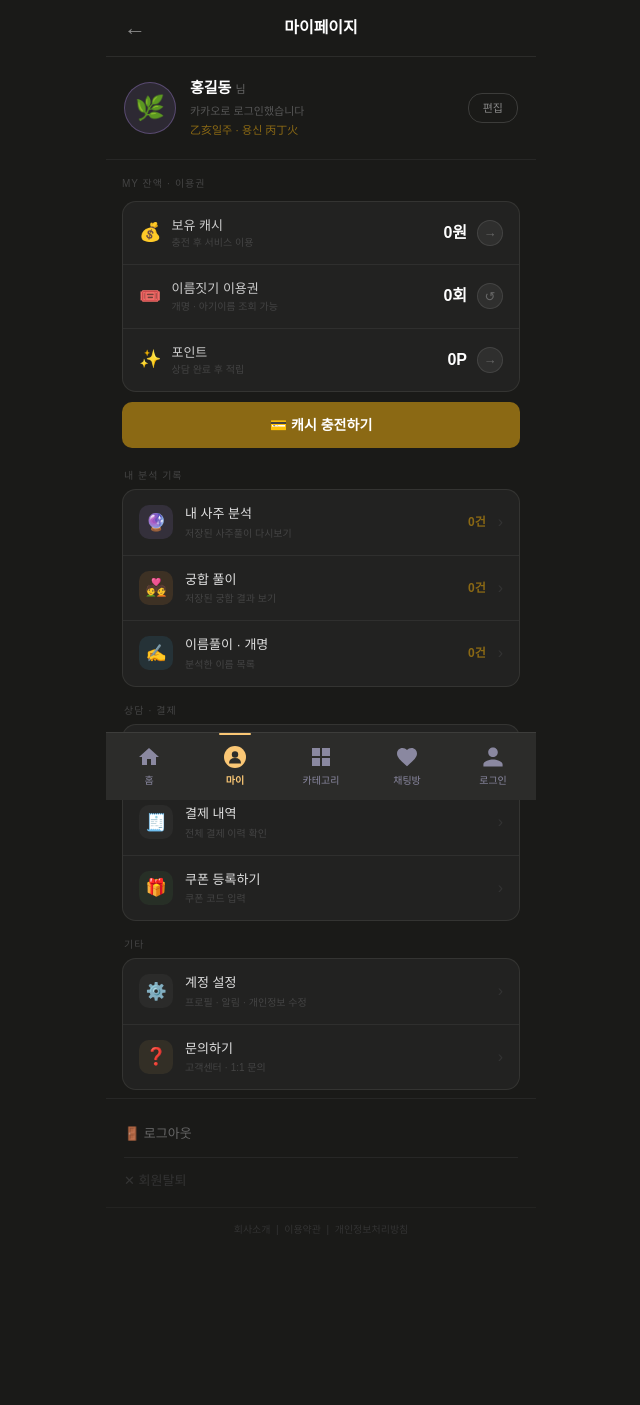
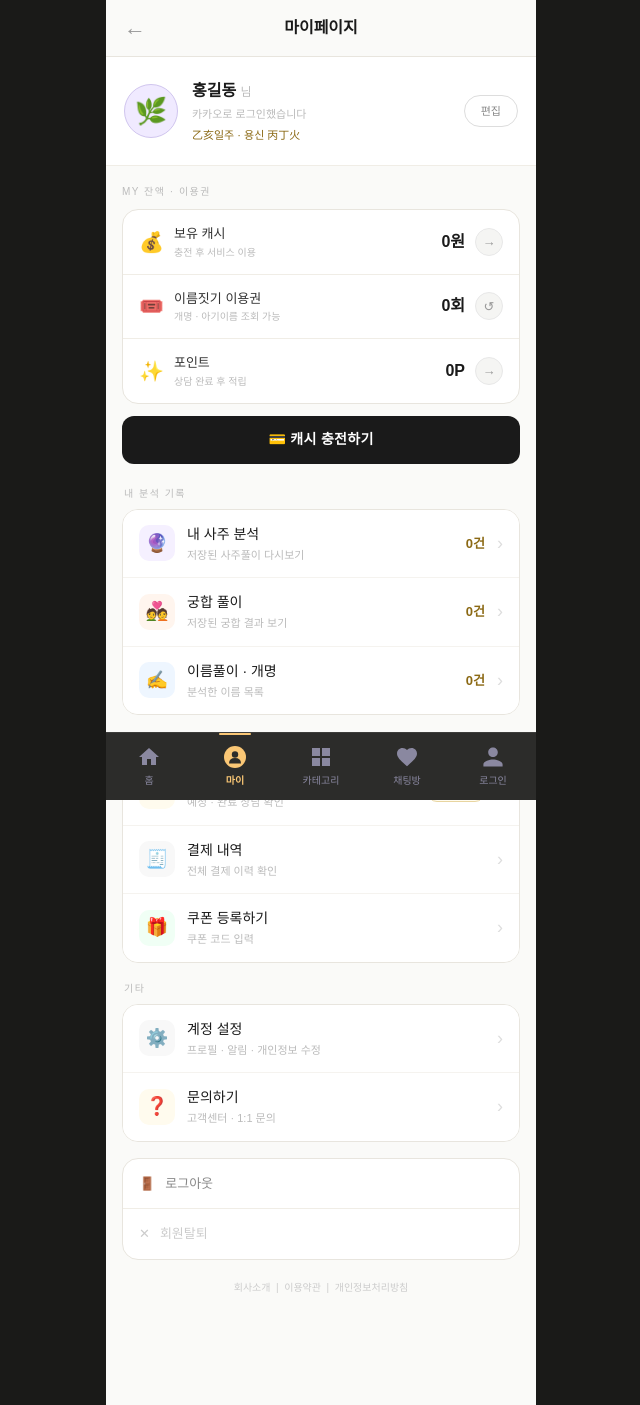
Before and after one commit to lysh0112-cpu/myjae, a Next.js app: page /mypage-new in a window 1280 px wide. Shown: the whole page, without its empty margins (319-959 px from the left). Before the commit the page ends 1351 px from the top, so only its background shows below. Built offline with nearby package versions, Linux system fonts and the light colour scheme; no server answers.

Commit message:
Update page.tsx

```diff
--- a/app/mypage-new/page.tsx
+++ b/app/mypage-new/page.tsx
@@ -9,25 +9,25 @@ export default function MyPageNew() {
   return (
     <div style={{
       minHeight: '100vh',
-      background: '#1a1a18',
+      background: '#FAFAF8',
       maxWidth: '430px',
       margin: '0 auto',
       fontFamily: "'Apple SD Gothic Neo', 'Noto Sans KR', sans-serif",
+      color: '#1a1a1a',
     }}>
 
       {/* 헤더 */}
       <div style={{
-        display: 'flex',
-        alignItems: 'center',
-        justifyContent: 'space-between',
+        display: 'flex', alignItems: 'center', justifyContent: 'space-between',
         padding: '16px 18px',
-        borderBottom: '0.5px solid rgba(255,255,255,0.08)',
+        background: '#FAFAF8',
+        borderBottom: '0.5px solid #e8e5de',
       }}>
         <button
           onClick={() => router.back()}
-          style={{ background: 'none', border: 'none', color: '#888', fontSize: '22px', cursor: 'pointer', lineHeight: 1 }}
+          style={{ background: 'none', border: 'none', color: '#999', fontSize: '22px', cursor: 'pointer', lineHeight: 1 }}
         >←</button>
-        <span style={{ fontSize: '16px', fontWeight: 600, color: '#fff' }}>마이페이지</span>
+        <span style={{ fontSize: '16px', fontWeight: 600, color: '#1a1a1a' }}>마이페이지</span>
         <div style={{ width: '22px' }} />
       </div>
 
@@ -36,50 +36,52 @@ export default function MyPageNew() {
         {/* 유저 정보 */}
         <div style={{
           display: 'flex', alignItems: 'center', gap: '14px',
-          padding: '20px 18px',
-          borderBottom: '0.5px solid rgba(255,255,255,0.06)',
+          padding: '22px 18px',
+          borderBottom: '0.5px solid #f0ede6',
+          background: '#fff',
         }}>
           <div style={{
-            width: '52px', height: '52px', borderRadius: '50%',
-            background: 'rgba(155,125,204,0.15)',
-            border: '1.5px solid rgba(155,125,204,0.4)',
+            width: '54px', height: '54px', borderRadius: '50%',
+            background: '#f0eaff',
+            border: '1.5px solid #d0c5ee',
             display: 'flex', alignItems: 'center', justifyContent: 'center',
-            fontSize: '24px', flexShrink: 0,
+            fontSize: '26px', flexShrink: 0,
           }}>🌿</div>
           <div style={{ flex: 1 }}>
-            <div style={{ fontSize: '15px', fontWeight: 600, color: '#fff', marginBottom: '3px' }}>
-              홍길동 <span style={{ fontSize: '11px', fontWeight: 400, color: '#666' }}>님</span>
+            <div style={{ fontSize: '16px', fontWeight: 600, color: '#1a1a1a', marginBottom: '3px' }}>
+              홍길동 <span style={{ fontSize: '12px', fontWeight: 400, color: '#bbb' }}>님</span>
             </div>
-            <div style={{ fontSize: '11px', color: '#555', marginBottom: '3px' }}>카카오로 로그인했습니다</div>
-            <div style={{ fontSize: '11px', color: '#8B6914' }}>乙亥일주 · 용신 丙丁火</div>
+            <div style={{ fontSize: '11px', color: '#bbb', marginBottom: '4px' }}>카카오로 로그인했습니다</div>
+            <div style={{ fontSize: '11px', color: '#8B6914', fontWeight: 500 }}>乙亥일주 · 용신 丙丁火</div>
           </div>
           <button style={{
-            padding: '6px 14px',
-            border: '0.5px solid rgba(255,255,255,0.15)',
-            borderRadius: '14px', background: 'none',
+            padding: '7px 16px',
+            border: '0.5px solid #ddd',
+            borderRadius: '16px', background: '#fff',
             color: '#888', fontSize: '11px', cursor: 'pointer', flexShrink: 0,
           }}>편집</button>
         </div>
 
         {/* 잔액 · 이용권 */}
-        <div style={{ padding: '16px 16px 0' }}>
-          <div style={{ fontSize: '10px', color: '#444', letterSpacing: '1px', marginBottom: '10px' }}>
+        <div style={{ padding: '18px 16px 0', background: '#FAFAF8' }}>
+          <div style={{ fontSize: '10px', color: '#bbb', letterSpacing: '1.5px', marginBottom: '10px' }}>
             MY 잔액 · 이용권
           </div>
           <div style={{
-            background: 'rgba(255,255,255,0.04)',
-            border: '0.5px solid rgba(255,255,255,0.08)',
-            borderRadius: '14px', overflow: 'hidden',
+            background: '#fff',
+            border: '0.5px solid #e8e5de',
+            borderRadius: '16px', overflow: 'hidden',
           }}>
             <BalRow icon="💰" title="보유 캐시" sub="충전 후 서비스 이용" value="0원" action="→" />
             <BalRow icon="🎟️" title="이름짓기 이용권" sub="개명 · 아기이름 조회 가능" value="0회" action="↺" />
             <BalRow icon="✨" title="포인트" sub="상담 완료 후 적립" value="0P" action="→" last />
           </div>
           <button style={{
-            width: '100%', height: '46px',
-            background: '#8B6914', border: 'none', borderRadius: '10px',
+            width: '100%', height: '48px',
+            background: '#1a1a1a', border: 'none', borderRadius: '12px',
             color: '#fff', fontSize: '14px', fontWeight: 600,
-            cursor: 'pointer', marginTop: '10px', marginBottom: '4px',
+            cursor: 'pointer', marginTop: '12px', marginBottom: '4px',
+            letterSpacing: '0.3px',
           }}>
             💳 캐시 충전하기
           </button>
@@ -88,56 +90,58 @@ export default function MyPageNew() {
         {/* 내 분석 기록 */}
         <SectionLabel label="내 분석 기록" />
         <MenuGroup>
-          <MenuItem icon="🔮" iconBg="rgba(155,125,204,0.15)" title="내 사주 분석" sub="저장된 사주풀이 다시보기" count="0건" />
-          <MenuItem icon="💑" iconBg="rgba(212,132,58,0.15)" title="궁합 풀이" sub="저장된 궁합 결과 보기" count="0건" />
-          <MenuItem icon="✍️" iconBg="rgba(58,138,180,0.15)" title="이름풀이 · 개명" sub="분석한 이름 목록" count="0건" last />
+          <MenuItem icon="🔮" iconBg="#f5f0ff" title="내 사주 분석" sub="저장된 사주풀이 다시보기" count="0건" />
+          <MenuItem icon="💑" iconBg="#fff5ee" title="궁합 풀이" sub="저장된 궁합 결과 보기" count="0건" />
+          <MenuItem icon="✍️" iconBg="#eef6ff" title="이름풀이 · 개명" sub="분석한 이름 목록" count="0건" last />
         </MenuGroup>
 
         {/* 상담 · 결제 */}
         <SectionLabel label="상담 · 결제" />
         <MenuGroup>
-          <MenuItem icon="📋" iconBg="rgba(255,245,200,0.08)" title="상담 예약 내역" sub="예정 · 완료 상담 확인" badge="0건 예정" />
-          <MenuItem icon="🧾" iconBg="rgba(255,255,255,0.04)" title="결제 내역" sub="전체 결제 이력 확인" />
-          <MenuItem icon="🎁" iconBg="rgba(100,200,100,0.08)" title="쿠폰 등록하기" sub="쿠폰 코드 입력" last />
+          <MenuItem icon="📋" iconBg="#fffbee" title="상담 예약 내역" sub="예정 · 완료 상담 확인" badge="0건 예정" />
+          <MenuItem icon="🧾" iconBg="#f8f8f8" title="결제 내역" sub="전체 결제 이력 확인" />
+          <MenuItem icon="🎁" iconBg="#f0fff5" title="쿠폰 등록하기" sub="쿠폰 코드 입력" last />
         </MenuGroup>
 
         {/* 기타 */}
         <SectionLabel label="기타" />
         <MenuGroup>
-          <MenuItem icon="⚙️" iconBg="rgba(255,255,255,0.04)" title="계정 설정" sub="프로필 · 알림 · 개인정보 수정" />
-          <MenuItem icon="❓" iconBg="rgba(255,200,100,0.08)" title="문의하기" sub="고객센터 · 1:1 문의" last />
+          <MenuItem icon="⚙️" iconBg="#f8f8f8" title="계정 설정" sub="프로필 · 알림 · 개인정보 수정" />
+          <MenuItem icon="❓" iconBg="#fffbee" title="문의하기" sub="고객센터 · 1:1 문의" last />
         </MenuGroup>
 
         {/* 로그아웃 / 탈퇴 */}
         <div style={{
-          padding: '12px 18px 4px',
-          marginTop: '8px',
-          borderTop: '0.5px solid rgba(255,255,255,0.06)',
+          margin: '16px 16px 0',
+          background: '#fff',
+          border: '0.5px solid #e8e5de',
+          borderRadius: '16px', overflow: 'hidden',
         }}>
           <button style={{
             display: 'flex', alignItems: 'center', gap: '10px',
-            width: '100%', padding: '13px 0',
+            width: '100%', padding: '15px 16px',
             background: 'none', border: 'none',
-            borderBottom: '0.5px solid rgba(255,255,255,0.06)',
-            color: '#666', fontSize: '13px', cursor: 'pointer',
+            borderBottom: '0.5px solid #f0ede6',
+            color: '#888', fontSize: '13px', cursor: 'pointer',
+            textAlign: 'left',
           }}>
-            🚪 로그아웃
+            🚪 <span>로그아웃</span>
           </button>
           <button style={{
             display: 'flex', alignItems: 'center', gap: '10px',
-            width: '100%', padding: '13px 0',
+            width: '100%', padding: '15px 16px',
             background: 'none', border: 'none',
-            color: '#333', fontSize: '13px', cursor: 'pointer',
+            color: '#ccc', fontSize: '13px', cursor: 'pointer',
+            textAlign: 'left',
           }}>
-            ✕ 회원탈퇴
+            ✕ <span>회원탈퇴</span>
           </button>
         </div>
 
         {/* 하단 링크 */}
         <div style={{
-          textAlign: 'center', padding: '14px 0',
-          fontSize: '10px', color: '#333',
-          borderTop: '0.5px solid rgba(255,255,255,0.04)',
+          textAlign: 'center', padding: '20px 0 10px',
+          fontSize: '10px', color: '#ccc',
         }}>
           회사소개 &nbsp;|&nbsp; 이용약관 &nbsp;|&nbsp; 개인정보처리방침
         </div>
@@ -149,8 +153,6 @@ export default function MyPageNew() {
   )
 }
 
-/* ── 서브 컴포넌트 ── */
-
 function BalRow({ icon, title, sub, value, action, last }: {
   icon: string; title: string; sub: string; value: string; action: string; last?: boolean
 }) {
@@ -158,22 +160,21 @@ function BalRow({ icon, title, sub, value, action, last }: {
     <div style={{
       display: 'flex', alignItems: 'center', justifyContent: 'space-between',
       padding: '14px 16px',
-      borderBottom: last ? 'none' : '0.5px solid rgba(255,255,255,0.06)',
+      borderBottom: last ? 'none' : '0.5px solid #f0ede6',
     }}>
       <div style={{ display: 'flex', alignItems: 'center', gap: '10px' }}>
-        <span style={{ fontSize: '18px' }}>{icon}</span>
+        <span style={{ fontSize: '20px' }}>{icon}</span>
         <div>
-          <div style={{ fontSize: '13px', color: '#ccc' }}>{title}</div>
-          <div style={{ fontSize: '10px', color: '#444' }}>{sub}</div>
+          <div style={{ fontSize: '13px', color: '#333' }}>{title}</div>
+          <div style={{ fontSize: '10px', color: '#bbb', marginTop: '1px' }}>{sub}</div>
         </div>
       </div>
       <div style={{ display: 'flex', alignItems: 'center', gap: '10px' }}>
-        <span style={{ fontSize: '16px', fontWeight: 700, color: '#fff' }}>{value}</span>
+        <span style={{ fontSize: '16px', fontWeight: 700, color: '#1a1a1a' }}>{value}</span>
         <button style={{
-          width: '26px', height: '26px', borderRadius: '50%',
-          background: 'rgba(255,255,255,0.06)',
-          border: '0.5px solid rgba(255,255,255,0.1)',
-          color: '#666', fontSize: '13px', cursor: 'pointer',
+          width: '28px', height: '28px', borderRadius: '50%',
+          background: '#f5f5f3', border: '0.5px solid #e8e8e8',
+          color: '#999', fontSize: '13px', cursor: 'pointer',
           display: 'flex', alignItems: 'center', justifyContent: 'center',
         }}>{action}</button>
       </div>
@@ -184,9 +185,9 @@ function BalRow({ icon, title, sub, value, action, last }: {
 function SectionLabel({ label }: { label: string }) {
   return (
     <div style={{
-      padding: '16px 18px 6px',
-      fontSize: '10px', color: '#444',
-      letterSpacing: '1px',
+      padding: '18px 18px 8px',
+      fontSize: '10px', color: '#bbb',
+      letterSpacing: '1.5px',
     }}>
       {label}
     </div>
@@ -197,9 +198,9 @@ function MenuGroup({ children }: { children: React.ReactNode }) {
   return (
     <div style={{
       margin: '0 16px',
-      background: 'rgba(255,255,255,0.04)',
-      border: '0.5px solid rgba(255,255,255,0.08)',
-      borderRadius: '14px', overflow: 'hidden',
+      background: '#fff',
+      border: '0.5px solid #e8e5de',
+      borderRadius: '16px', overflow: 'hidden',
     }}>
       {children}
     </div>
@@ -214,30 +215,32 @@ function MenuItem({ icon, iconBg, title, sub, count, badge, last }: {
     <div style={{
       display: 'flex', alignItems: 'center', gap: '12px',
       padding: '14px 16px',
-      borderBottom: last ? 'none' : '0.5px solid rgba(255,255,255,0.06)',
+      borderBottom: last ? 'none' : '0.5px solid #f5f3ef',
       cursor: 'pointer',
+      background: '#fff',
     }}>
       <div style={{
-        width: '34px', height: '34px', borderRadius: '10px',
-        background: iconBg, display: 'flex', alignItems: 'center',
-        justifyContent: 'center', fontSize: '17px', flexShrink: 0,
+        width: '36px', height: '36px', borderRadius: '10px',
+        background: iconBg,
+        display: 'flex', alignItems: 'center', justifyContent: 'center',
+        fontSize: '18px', flexShrink: 0,
       }}>{icon}</div>
       <div style={{ flex: 1 }}>
-        <div style={{ fontSize: '13px', color: '#e0e0e0', fontWeight: 500 }}>{title}</div>
-        <div style={{ fontSize: '10px', color: '#444', marginTop: '2px' }}>{sub}</div>
+        <div style={{ fontSize: '14px', color: '#1a1a1a', fontWeight: 500 }}>{title}</div>
+        <div style={{ fontSize: '11px', color: '#bbb', marginTop: '2px' }}>{sub}</div>
       </div>
       {count && (
-        <span style={{ fontSize: '12px', fontWeight: 600, color: '#8B6914' }}>{count}</span>
+        <span style={{ fontSize: '13px', fontWeight: 600, color: '#8B6914' }}>{count}</span>
       )}
       {badge && (
         <span style={{
-          background: 'rgba(139,105,20,0.2)', color: '#c8980a',
-          fontSize: '9px', fontWeight: 700,
-          padding: '3px 8px', borderRadius: '8px',
-          border: '0.5px solid rgba(139,105,20,0.3)',
+          background: '#fffbee', color: '#8B6914',
+          fontSize: '10px', fontWeight: 600,
+          padding: '3px 10px', borderRadius: '10px',
+          border: '0.5px solid #e8d5a0',
         }}>{badge}</span>
       )}
-      <span style={{ fontSize: '16px', color: '#333' }}>›</span>
+      <span style={{ fontSize: '18px', color: '#ddd' }}>›</span>
     </div>
   )
 }
```
